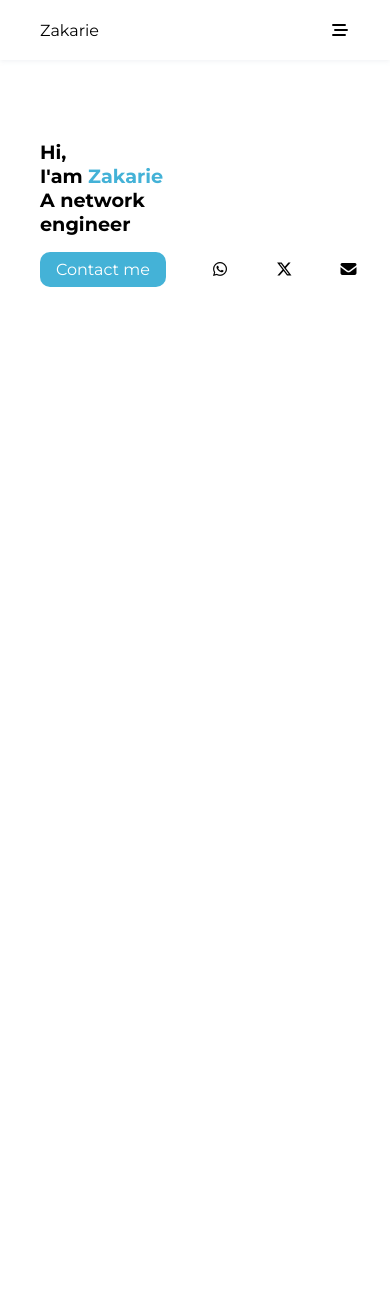
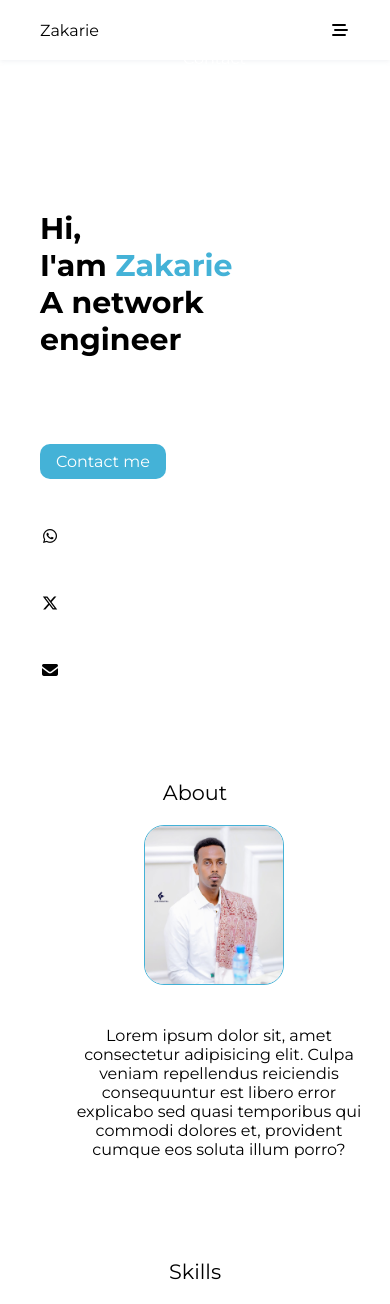
Before and after one commit to Dave-notch/Portifolio, a plain HTML site: page index.html in a window 390 px wide. Before the commit the page ends 844 px from the top, so only its background shows below. Drawn offline with Linux system fonts and the light colour scheme.

Commit message:
made it responsive and added social icons

```diff
--- a/index.html
+++ b/index.html
@@ -22,38 +22,57 @@
         <div class="navbar">
             <div class="logo"><a href="">Zakarie</a></div>
             <ul class="links">
-                <li id="Home">Home</li>
-                <li id="About">About</li>
-                <li id="services">Services</li>
-                <li id="Contact">Contact</li>
+                <li><a href="#Home">Home</a></li>
+                <li><a href="#About">About</a></li>
+                <li><a href="#Skills">Skills</a></li>
+                <li><a href="#Contact">Contact</a></li>
             </ul>
             <div class="toggle_btn">
                 <i class="fa-solid fa-bars-staggered"></i>
             </div>
         </div>
         <div class="dropdown_menu">
-            <li id="Home">Home</li>
-            <li id="About">About</li>
-            <li id="services">Services</li>
-            <li id="Contact">Contact</li>
+            <li><a href="#Home"><i class="fa-regular fa-house"></i>&nbsp;&nbsp;Home</a></li>
+            <li><a href="#About"><i class="fa-regular fa-address-card"></i>&nbsp;&nbsp;About</a></li>
+            <li><a href="#Skills"><i class="fa-brands fa-servicestack"></i>&nbsp;&nbsp;Skills</a></li>
+            <li><a href="#Contact"><i class="fa-regular fa-message"></i>&nbsp;&nbsp;Contact</a></li>
         </div>
     </header>
-    <div class="hero">
-        <h1>Hi, <br> I'am <span class="name">Zakarie</span><br>A network engineer</h1>
+    <div class="hero" id="Home">
+        <h1>Hi, <br> I'am <span class="name">Zakarie </span><br>A network <span class="name2">engineer</span></h1>
+
+        <div class="contact_btn">Contact me</div>
 
     </div>
 
-    <div class="contact_btn">Contact me</div>
 
     <div class="social-icons">
         <a href="https://wa.me/252615383096"><i class="fa-brands fa-whatsapp"></i></a>
     </div>
     <div class="social-icons2">
-        <a href="https://X.com/@a_nor24"><i class="fa-brands fa-x-twitter"></i></a>
+        <a href="https://X.com/@Zakarie_hajji"><i class="fa-brands fa-x-twitter"></i></a>
     </div>
     <div class="social-icons3">
-        <a href="https://stsaamir86@gmail.com"><i class="fa-solid fa-envelope"></i></a>
+        <a href="https://Zakariehajji@gmail.com"><i class="fa-solid fa-envelope"></i></a>
     </div>
+
+
+    <a class="section-title" id="About">About</a>
+    <div class="about_img"><img src="zaki.JPG" alt="reload">
+    </div>
+
+    <div class="about_me">
+        Lorem ipsum dolor sit, amet consectetur adipisicing elit.
+        Culpa veniam repellendus reiciendis consequuntur est libero
+        error explicabo sed quasi temporibus qui commodi dolores et,
+        provident cumque eos soluta illum porro?
+    </div>
+
+    <a class="section-title" id="Skills">Skills</a>
+
+
+
+
 
 
 
--- a/style.css
+++ b/style.css
@@ -8,29 +8,63 @@
 body {
     height: 100vh;
     background-color: #fff;
-    /* background-color: blue;
-    width: fit-content;
-    height: 2px; padding-bottom: 2px; */
-}
 
-li {
-    list-style: none;
 }
 
 a {
     text-decoration: none;
     color: #000;
-    font-size: 1rem;
 }
 
-li:hover {
-    color: orange;
+ul {
+    list-style: none;
+}
+
+
+li a {
+    display: inline-block;
+    position: relative;
+
+}
+
+li a::after {
+    content: "";
+    position: absolute;
+    left: 0;
+    bottom: -4px;
+    height: 2px;
+    width: 0;
+    background: rgb(68, 178, 215);
+    transition: width 0.3s ease-in-out;
+}
+
+li a:hover {
+    color: rgb(68, 178, 215);
+    cursor: pointer;
+    transform: scale(1.1);
+    transition: all 0.3s ease-in-out;
+}
+
+li a:hover::after {
+    width: 100%;
 }
 
 header {
-    position: relative;
+    position: fixed;
+    top: 0;
+    left: 0;
+    right: 0;
+    height: 60px;
     padding: 0 10rem;
     box-shadow: 0 1px 5px rgba(146, 161, 176, 0.15);
+    background: rgba(255, 255, 255, 0.95);
+    z-index: 999;
+    display: flex;
+    align-items: center;
+}
+
+body {
+    padding-top: 60px;
 }
 
 .navbar {
@@ -53,6 +87,7 @@ header {
     gap: 2rem;
 }
 
+
 .navbar .toggle_btn {
     color: #000;
     cursor: pointer;
@@ -63,7 +98,7 @@ header {
 .dropdown_menu {
     display: none;
     position: absolute;
-    right: 2rem;
+    right: -2rem;
     top: 60px;
     height: 0;
     width: 50%;
@@ -71,12 +106,19 @@ header {
     backdrop-filter: blur(15px);
     border-radius: 10px;
     overflow: hidden;
+    color: #fff;
+}
+
+
+.dropdown_menu a:hover {
+    color: #fff;
 
 }
 
+
 .dropdown_menu.open {
     height: 100vh;
-    overflow: hidden;
+    transition: all 0.3s ease-in-out;
 }
 
 
@@ -103,7 +145,8 @@ header {
     padding: 0 10rem;
     padding-top: 8rem;
     font-size: 2.5rem;
-    row-gap: 5rem;
+    row-gap: 8rem;
+    width: 100%;
 
 }
 
@@ -133,33 +176,79 @@ header {
 .social-icons2,
 .social-icons3 {
     display: inline-flex;
-    gap: 2rem;
     align-items: center;
-    margin-left: 2rem;
-    padding-top: 1rem;
-    padding-left: 0;
+    margin-left: 10rem;
+    padding-top: 3rem;
+    color: black;
+
 }
 
 .social-icons:hover,
 .social-icons2:hover,
 .social-icons3:hover {
     cursor: pointer;
-    color: orange;
     transform: scale(1.5);
     transition: all 0.3s ease-in-out;
+    margin-bottom: 10px;
 }
 
-.social-icons .social-icons2 .social-icons3:hover {
+
+
+.section-title {
+    display: flex;
+    justify-content: center;
+    margin-top: 5rem;
     cursor: pointer;
-    color: orange;
-    scale: 1.05;
+    font-size: 1.3rem;
+    padding: 20px;
+    position: relative;
+}
 
+
+.section-title::after {
+    content: "";
+    position: absolute;
+    left: 50%;
+    bottom: 15px;
+    transform: translateX(-60%) scaleX(0);
+    transform-origin: center;
+    width: 6%;
+    height: 2px;
+    background: rgb(68, 178, 215);
+    border-radius: 2px;
+    transition: transform 0.25s ease-in-out;
+}
+
+
+.section-title:hover::after {
+    transform: translateX(-50%) scaleX(1);
+}
+
+.about_img img {
+    display: flex;
+    margin-top: 3rem;
+    margin-left: 6.5rem;
+    width: 200px;
+    height: 300px;
+    border-radius: 20px;
+    object-fit: cover;
+    border: 1px solid rgb(68, 178, 215);
+
+}
+
+.about_me {
+    display: flex;
+    justify-content: center;
+    margin-top: -10rem;
+    font-size: 1.2rem;
+    padding: 0 30rem;
+    text-align: flex-start;
 }
 
 @media(max-width:992px) {
 
     .navbar .links {
-        display: none;
+        display: block;
     }
 
     .navbar .toggle_btn {
@@ -168,6 +257,7 @@ header {
 
     .dropdown_menu {
         display: block;
+        color: #fff;
     }
 
     .hero h1 {
@@ -188,8 +278,19 @@ header {
     .social-icons2,
     .social-icons3 {
         margin-left: 2.5rem;
+        display: block;
     }
 
+}
+
+
+
+
+
+.about_img {
+    width: 150px;
+    height: 200px;
+    margin-left: 2.5rem;
 }
 
 @media(max-width:576px) {
@@ -206,6 +307,8 @@ header {
     }
 }
 
+
+
 @media(max-width:450px) {
 
 
@@ -215,5 +318,43 @@ header {
         padding-top: 5rem;
     }
 
+    .about_img img {
+        display: flex;
+        justify-content: center;
+        align-items: center;
+        width: 140px;
+        height: 160px;
+        margin-top: 0;
+
+
+
+    }
+
+    .about_me {
+        font-size: 1rem;
+        margin-left: 3rem;
+        display: inline-block;
+        padding: 0 1rem;
+        text-align: center;
+        margin-top: 1px;
+        text-align: flex-start;
+    }
+
+    .hero h1 {
+        padding: 70px;
+        padding-left: 2.5rem;
+        font-size: 30px;
+        margin-top: 5rem;
+
+
+    }
+
+    li a {
+        color: #fff;
+    }
+
+
+
+
 
 }
```
Also changed, not shown: zaki.JPG (added), 1 other file.
